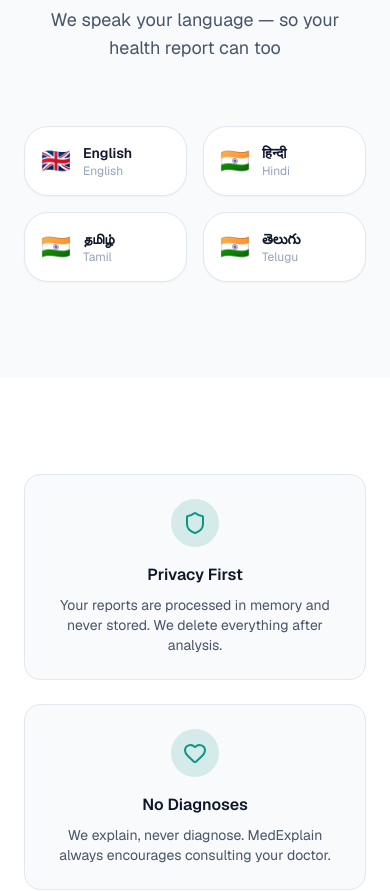
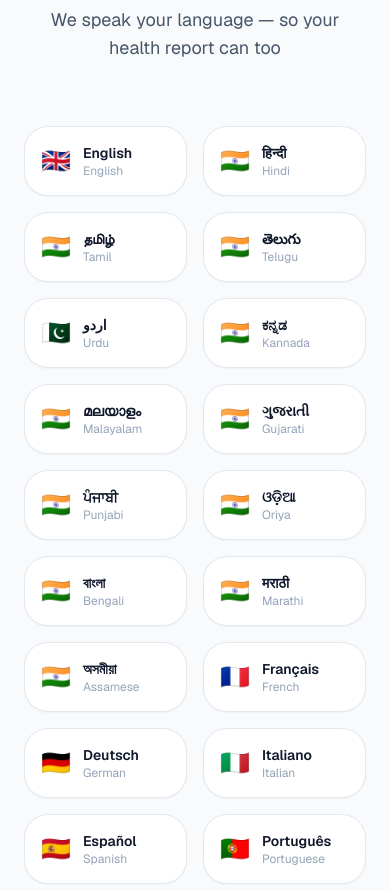
Before and after one commit to sydshelf75/med_explain, a Next.js app: page / in a window 390 px wide. Shown: the part 2290-3181 px from the top of the page. Built offline with nearby package versions, Linux system fonts and the light colour scheme.

Commit message:
feat: display all 22 supported languages on landing page
- Replaced 4 hardcoded language cards with dynamic rendering from LOCALE_LABELS
- Imported LOCALE_LABELS from I18nProvider for single source of truth
- Updated grid layout to be responsive (2/3/4/6 columns) for 22 languages

```diff
--- a/src/app/page.tsx
+++ b/src/app/page.tsx
@@ -1,6 +1,7 @@
 "use client";
 
 import Link from "next/link";
+import { LOCALE_LABELS } from "@/i18n/I18nProvider";
 import {
   Upload,
   FileSearch,
@@ -144,11 +145,10 @@ export default function Home() {
               </p>
             </div>
 
-            <div className="grid grid-cols-2 md:grid-cols-4 gap-4">
-              <LangCard name="English" native="English" flag="🇬🇧" />
-              <LangCard name="Hindi" native="हिन्दी" flag="🇮🇳" />
-              <LangCard name="Tamil" native="தமிழ்" flag="🇮🇳" />
-              <LangCard name="Telugu" native="తెలుగు" flag="🇮🇳" />
+            <div className="grid grid-cols-2 sm:grid-cols-3 md:grid-cols-4 lg:grid-cols-6 gap-4">
+              {Object.entries(LOCALE_LABELS).map(([code, label]) => (
+                <LangCard key={code} name={label.name} native={label.nativeName} flag={label.flag} />
+              ))}
             </div>
           </div>
         </section>
```
